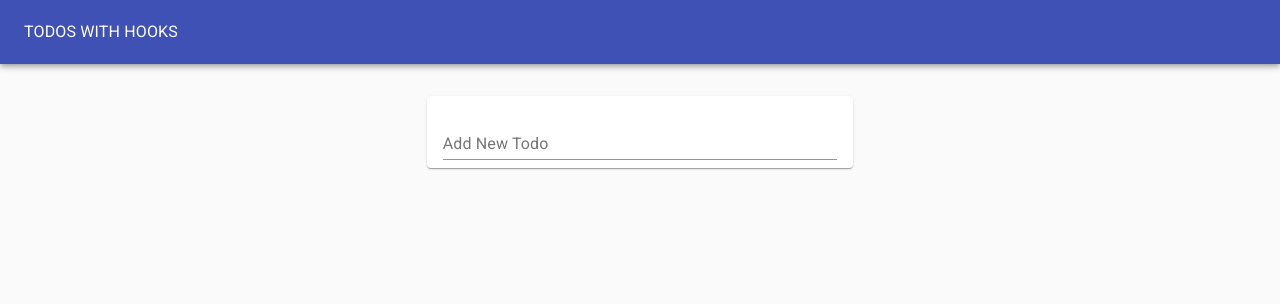
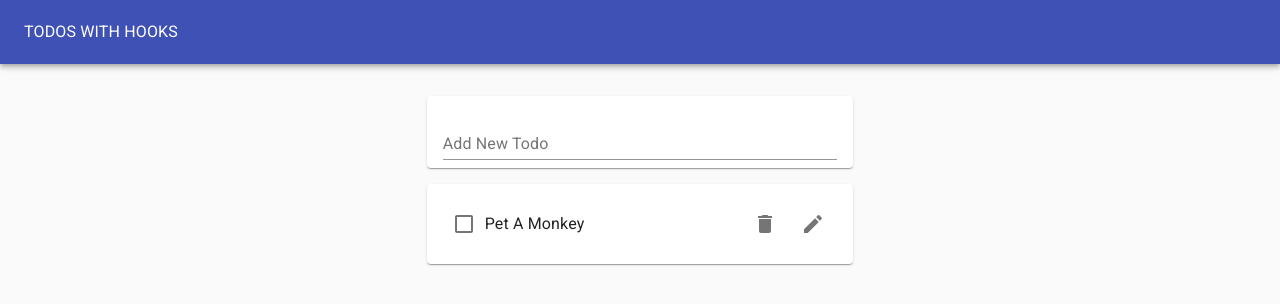
Before and after one commit to lowtrey/react-hooks-todo, a React (Create React App) app: page / in a window 1280 px wide. Shown: the top 304 px of the page. Built offline with nearby package versions, Linux system fonts and the light colour scheme.

Commit message:
Create custom hook that syncs with localStorage

```diff
--- a/src/TodoApp.js
+++ b/src/TodoApp.js
@@ -9,7 +9,7 @@
 import useTodoState from './hooks/useTodoState';
 
 function TodoApp() {
-  const initialTodos = JSON.parse(window.localStorage.getItem('todos') || '[]');
+  const initialTodos = [{ id: 1, task: 'Pet A Monkey', completed: false }];
   const {
     addTodo,
     editTodo,
@@ -17,10 +17,6 @@
     todos,
     toggleTodo
   } = useTodoState(initialTodos);
-
-  useEffect(() => {
-    window.localStorage.setItem('todos', JSON.stringify(todos));
-  }, [todos]);
 
   return (
     <Paper
--- /dev/null
+++ b/src/hooks/useLocalStorageState.js
@@ -0,0 +1,22 @@
+import { useState, useEffect } from 'react';
+
+function useLocalStorageState(key, defaultVal) {
+  // make piece of state based off value in localStorage (or default)
+  const [state, setState] = useState(() => {
+    let val;
+    try {
+      val = JSON.parse(window.localStorage.getItem(key) || String(defaultVal));
+    }
+    catch(e) {
+      val = defaultVal;
+    }
+    return val;
+  });
+  // use useEffect to update localStorage when state changes
+  useEffect(() => {
+    window.localStorage.setItem(key, JSON.stringify(state));
+  }, [state]);
+  return [state, setState];
+}
+
+export default useLocalStorageState;
--- a/src/hooks/useTodoState.js
+++ b/src/hooks/useTodoState.js
@@ -1,8 +1,8 @@
-import { useState } from 'react';
+import useLocalStorageState from './useLocalStorageState';
 import uuid from 'uuid/v4';
 
 export default initialTodos => {
-  const [todos, setTodos] = useState(initialTodos);
+  const [todos, setTodos] = useLocalStorageState('todos', initialTodos);
   return {
     todos,
     addTodo: newTodoText => {
```
